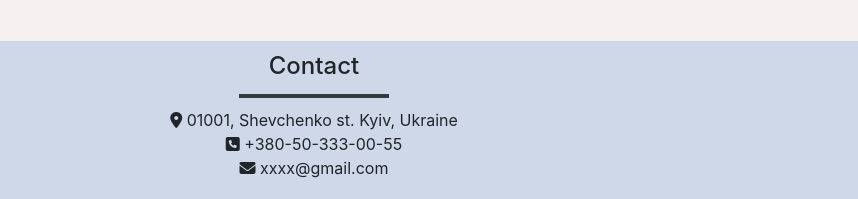
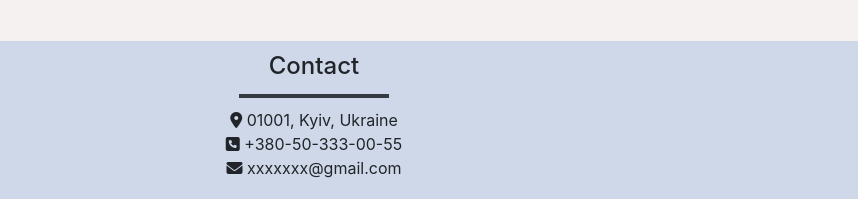
Before and after one commit to SPalii/template-landing, a plain HTML site: page index.html in a window 1280 px wide. Shown: the part 3749-3948 px from the top of the page, 0-858 px from the left. Drawn offline with nearby package versions, Linux system fonts and the light colour scheme; a web font is replaced by a local one.

Commit message:
changed info

```diff
--- a/index.html
+++ b/index.html
@@ -214,14 +214,13 @@
          <div class="list-unstyled text-small">
             <span><i class="fa fa-map-marker" aria-hidden="true"></i>
 
-               01001, Shevchenko st.
-            Kyiv, Ukraine</span>
+               01001, Kyiv, Ukraine</span>
             <br />
             <span><i class="fa fa-phone-square" aria-hidden="true"></i>
                +380-50-333-00-55</span>
                <br />
             <span> <i class="fa fa-envelope" aria-hidden="true"></i>
-               xxxx@gmail.com</span>
+               xxxxxxx@gmail.com</span>
             </div>
             </div>
       </div>
```
